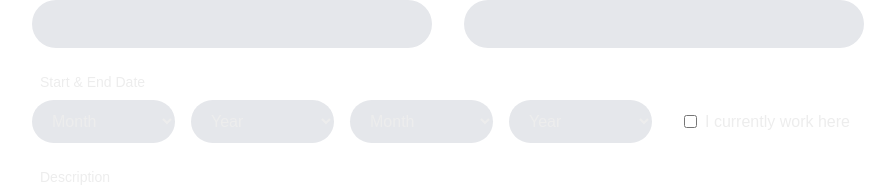
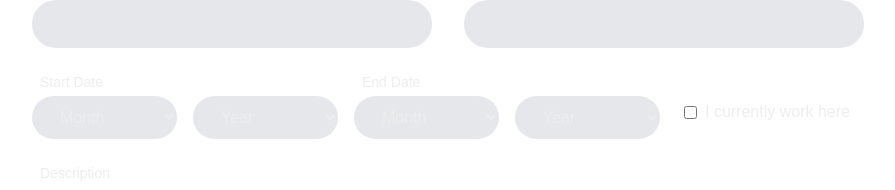
Before and after one commit to UTMIST/UTMIST, a Next.js app in the folder client/: page /apply in a window 1280 px wide. Shown: the part 1336-1526 px from the top of the page, without its empty margins (192-1087 px from the left). Built offline with nearby package versions, Linux system fonts and the light colour scheme.

Commit message:
style: fixed layout of start and end date selection

```diff
--- a/client/src/app/apply/page.tsx
+++ b/client/src/app/apply/page.tsx
@@ -351,13 +351,13 @@ const WorkExperienceSection = ({
               </div>
             </div>
             {/* Date labels and inputs */}
-            <div className={`w-full flex flex-col gap-1 md:col-span-2`}>
-              <label className="text-sm font-medium mb-1 ml-2">{exp.currentlyWorking ? 'Start Date' : 'Start & End Date'}</label>
-              <div className="flex flex-col sm:flex-row items-center gap-4 w-full">
-                {/* Start Date Selectors */}
-                <div className="flex flex-row gap-4 flex-1 w-full">
+            <div className={`w-full flex flex-col sm:flex-row gap-y-4 sm:gap-y-0 sm:gap-x-4 items-start md:col-span-2`}>
+              {/* Start Date Group */}
+              <div className="flex flex-col flex-1 w-full">
+                <label className="text-sm font-medium mb-1 ml-2">Start Date</label>
+                <div className="flex flex-row gap-4 w-full">
                   <select
-                    className="input bg-gray-200 rounded-full px-4 py-3 flex-1 w-full"
+                    className="input bg-gray-200 rounded-full px-6 py-3 flex-1 w-full text-base"
                     value={exp.startMonth}
                     onChange={e => handleWorkExperienceChange(idx, 'startMonth', e.target.value)}
                   >
@@ -367,7 +367,7 @@ const WorkExperienceSection = ({
                     ))}
                   </select>
                   <select
-                    className="input bg-gray-200 rounded-full px-4 py-3 flex-1 w-full"
+                    className="input bg-gray-200 rounded-full px-6 py-3 flex-1 w-full text-base"
                     value={exp.startYear}
                     onChange={e => handleWorkExperienceChange(idx, 'startYear', e.target.value)}
                   >
@@ -377,11 +377,14 @@ const WorkExperienceSection = ({
                     ))}
                   </select>
                 </div>
-                {/* End Date Selectors (only if not currently working) */}
+              </div>
+              {/* End Date Group (only if not currently working) */}
               {!exp.currentlyWorking && (
-                  <div className="flex flex-row gap-4 flex-1 w-full mt-2 sm:mt-0">
+                <div className="flex flex-col flex-1 w-full">
+                  <label className="text-sm font-medium mb-1 ml-2">End Date</label>
+                  <div className="flex flex-row gap-4 w-full">
                     <select
-                      className="input bg-gray-200 rounded-full px-4 py-3 flex-1 w-full"
+                      className="input bg-gray-200 rounded-full px-6 py-3 flex-1 w-full text-base"
                       value={exp.endMonth}
                       onChange={e => handleWorkExperienceChange(idx, 'endMonth', e.target.value)}
                     >
@@ -391,7 +394,7 @@ const WorkExperienceSection = ({
                       ))}
                     </select>
                     <select
-                      className="input bg-gray-200 rounded-full px-4 py-3 flex-1 w-full"
+                      className="input bg-gray-200 rounded-full px-6 py-3 flex-1 w-full text-base"
                       value={exp.endYear}
                       onChange={e => handleWorkExperienceChange(idx, 'endYear', e.target.value)}
                     >
@@ -401,9 +404,10 @@ const WorkExperienceSection = ({
                       ))}
                     </select>
                   </div>
+                </div>
               )}
-                {/* Checkbox always present, right-aligned on desktop, below on mobile */}
-                <div className="flex items-center mt-2 sm:mt-0 sm:ml-4 min-w-[180px] w-full sm:w-auto">
+              {/* Checkbox always present, right-aligned */}
+              <div className="flex items-center mt-6 sm:mt-7 ml-2 min-w-[180px]">
                 <input
                   type="checkbox"
                   id={`currentlyWorking-${idx}`}
@@ -412,7 +416,6 @@ const WorkExperienceSection = ({
                   className="mr-2"
                 />
                 <label htmlFor={`currentlyWorking-${idx}`} className="select-none cursor-pointer">I currently work here</label>
-                </div>
               </div>
             </div>
           </div>
@@ -658,7 +661,7 @@ const EducationSection = ({ educationInfo, setEducationInfo, months, years }: Ed
           <div className="flex gap-2 min-w-0">
             <select
               id="graduationMonth"
-              className="input bg-gray-200 rounded-full px-4 py-3 flex-1 min-w-0"
+              className="input bg-gray-200 rounded-full px-6 py-3 flex-1 min-w-0"
               value={educationInfo.graduationMonth}
               onChange={e => setEducationInfo({ ...educationInfo, graduationMonth: e.target.value })}
             >
@@ -669,7 +672,7 @@ const EducationSection = ({ educationInfo, setEducationInfo, months, years }: Ed
             </select>
             <select
               id="graduationYear"
-              className="input bg-gray-200 rounded-full px-4 py-3 flex-1 min-w-0"
+              className="input bg-gray-200 rounded-full px-6 py-3 flex-1 min-w-0"
               value={educationInfo.graduationYear}
               onChange={e => setEducationInfo({ ...educationInfo, graduationYear: e.target.value })}
             >
```
Lines whose indentation alone changed are shown as unchanged.
